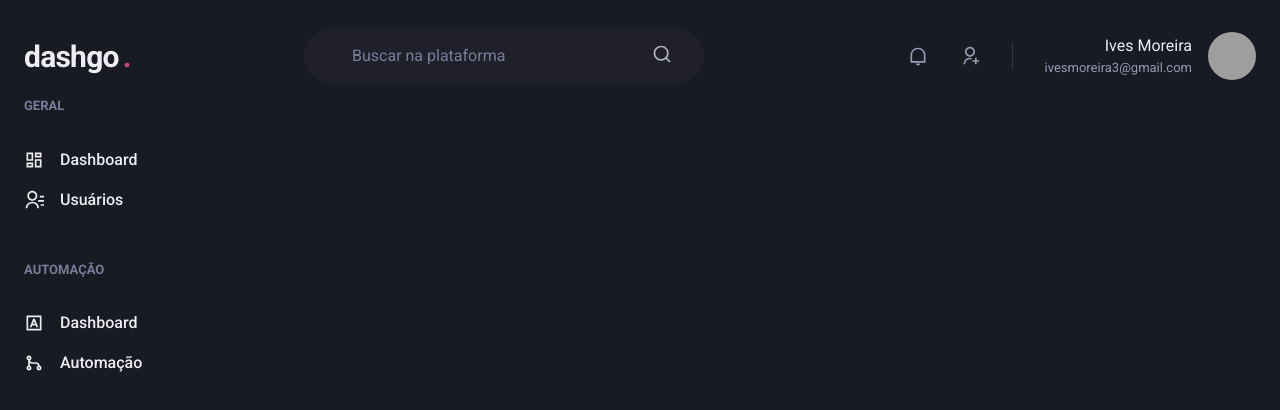
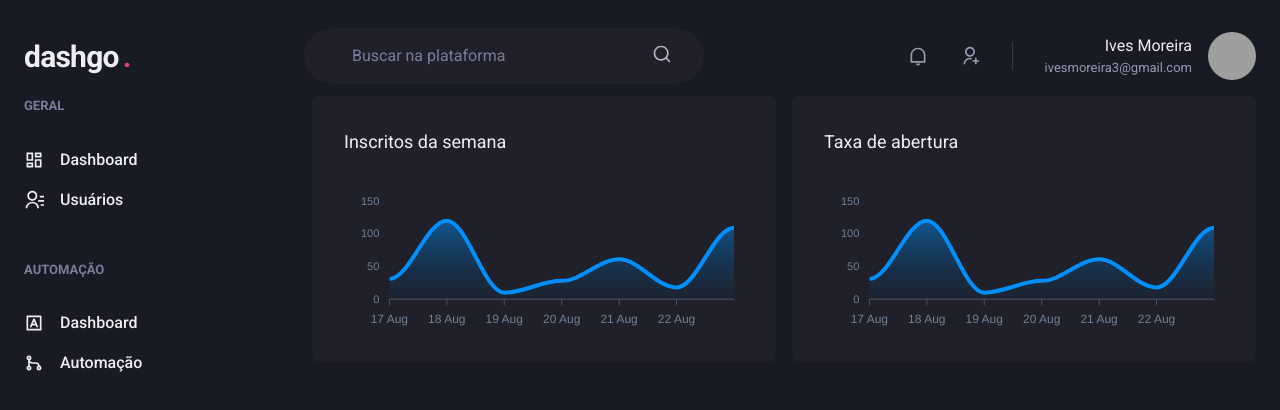
Before and after one commit to Ives-Gomes/dashgo, a Next.js app: page /dashboard in a window 1280 px wide. Shown: the top 410 px of the page. Built offline with nearby package versions, Linux system fonts and the light colour scheme; grey boxes are pictures that could not be loaded.

Commit message:
feat: add charts to dashboard

```diff
--- a/package.json
+++ b/package.json
@@ -13,9 +13,11 @@
     "@chakra-ui/react": "^2.2.8",
     "@emotion/react": "^11.10.0",
     "@emotion/styled": "^11.10.0",
+    "apexcharts": "^3.35.4",
     "framer-motion": "^7.2.0",
     "next": "12.2.5",
     "react": "18.2.0",
+    "react-apexcharts": "^1.4.0",
     "react-dom": "18.2.0",
     "react-icons": "4.2.0"
   },
--- a/src/pages/dashboard.tsx
+++ b/src/pages/dashboard.tsx
@@ -1,7 +1,66 @@
-import { Flex } from '@chakra-ui/react';
+import dynamic from 'next/dynamic';
+import { Box, Flex, SimpleGrid, Text, theme } from '@chakra-ui/react';
+
+import { ApexOptions } from 'apexcharts';
 
 import Header from '@components/Header';
 import Sidebar from '@components/Sidebar';
+
+const Chart = dynamic(() => import('react-apexcharts'), {
+  ssr: false,
+})
+
+const options: ApexOptions = {
+  chart: {
+    toolbar: {
+      show: false
+    },
+    zoom: {
+      enabled: false
+    },
+    foreColor: theme.colors.gray[500],
+  },
+  grid: {
+    show: false,
+  },
+  dataLabels: {
+    enabled: false,
+  },
+  tooltip: {
+    enabled: false,
+  },
+  xaxis: {
+    type: 'datetime',
+    axisBorder: {
+      color: theme.colors.gray[600],
+    },
+    axisTicks: {
+      color: theme.colors.gray[600],
+    },
+    categories: [
+      '2022-08-17T00:00:00:000Z',
+      '2022-08-18T00:00:00:000Z',
+      '2022-08-19T00:00:00:000Z',
+      '2022-08-20T00:00:00:000Z',
+      '2022-08-21T00:00:00:000Z',
+      '2022-08-22T00:00:00:000Z',
+      '2022-08-23T00:00:00:000Z',
+    ],
+  },
+  fill: {
+    opacity: 0.3,
+    type: 'gradient',
+    gradient: {
+      shade: 'dark',
+      opacityFrom: 0.7,
+      opacityTo: 0.3,
+    },
+  },
+};
+
+const series = [
+  { name: 'series1', data: [31, 120,  10, 28, 61, 18, 109] }
+];
 
 export default function Dashboard() {
   return (
@@ -10,6 +69,20 @@
 
       <Flex w="100%" maxW={1480} mx="auto" px="6">
         <Sidebar />
+
+        <SimpleGrid flex="1" gap="4" minChildWidth="320px" alignItems="flex-start">
+          <Box p="8" bg="gray.800" borderRadius={8} pb="4">
+            <Text fontSize="lg" mb="4">Inscritos da semana</Text>
+
+            <Chart options={options} series={series} type="area" height={160} />
+          </Box>
+
+          <Box p="8" bg="gray.800" borderRadius={8} pb="4">
+            <Text fontSize="lg" mb="4">Taxa de abertura</Text>
+
+            <Chart options={options} series={series} type="area" height={160} />
+          </Box>
+        </SimpleGrid>
       </Flex>
     </Flex>
   )
```
Also changed, not shown: 1 other file (tests, documents, lock files or other folders).
